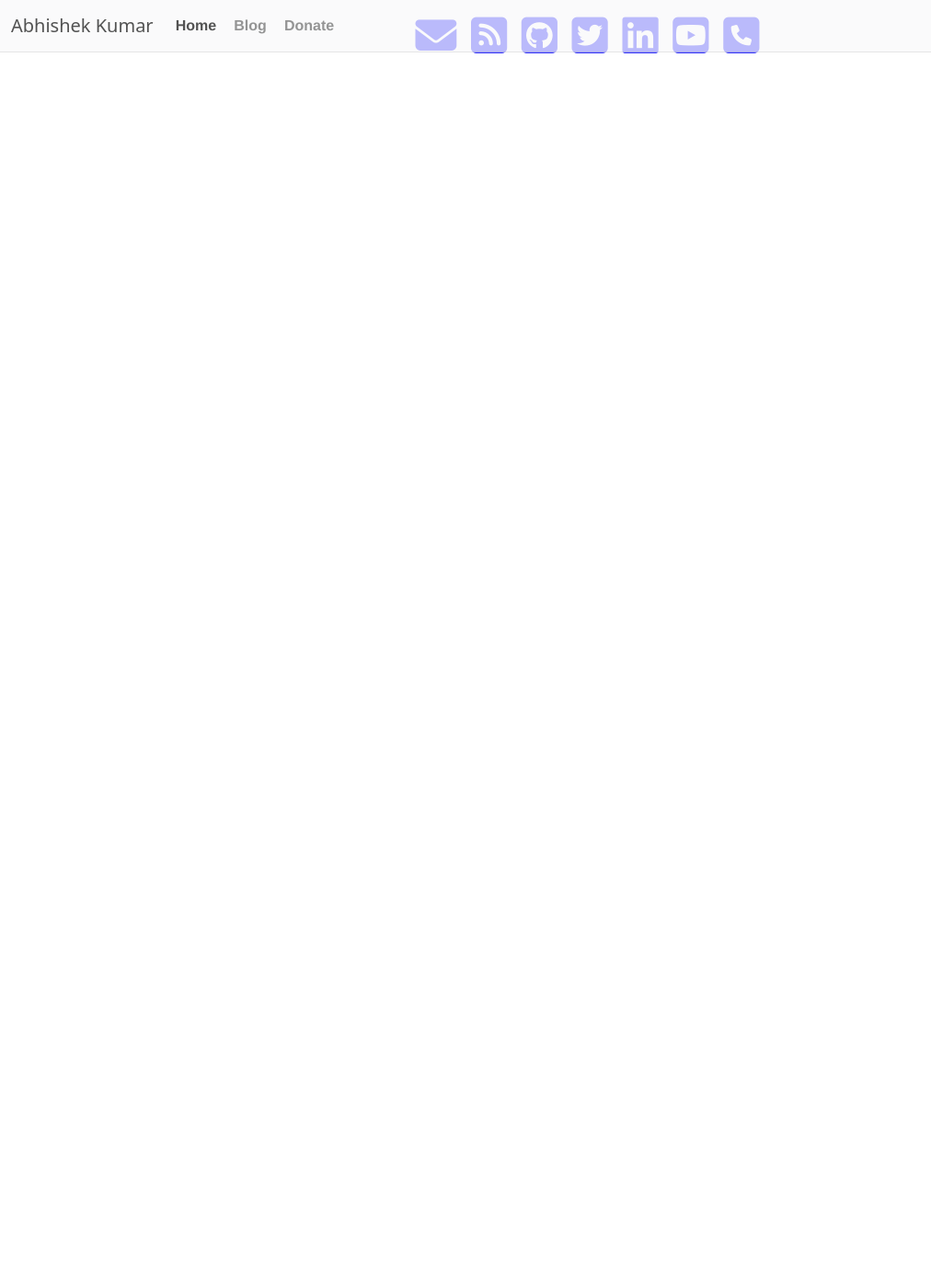
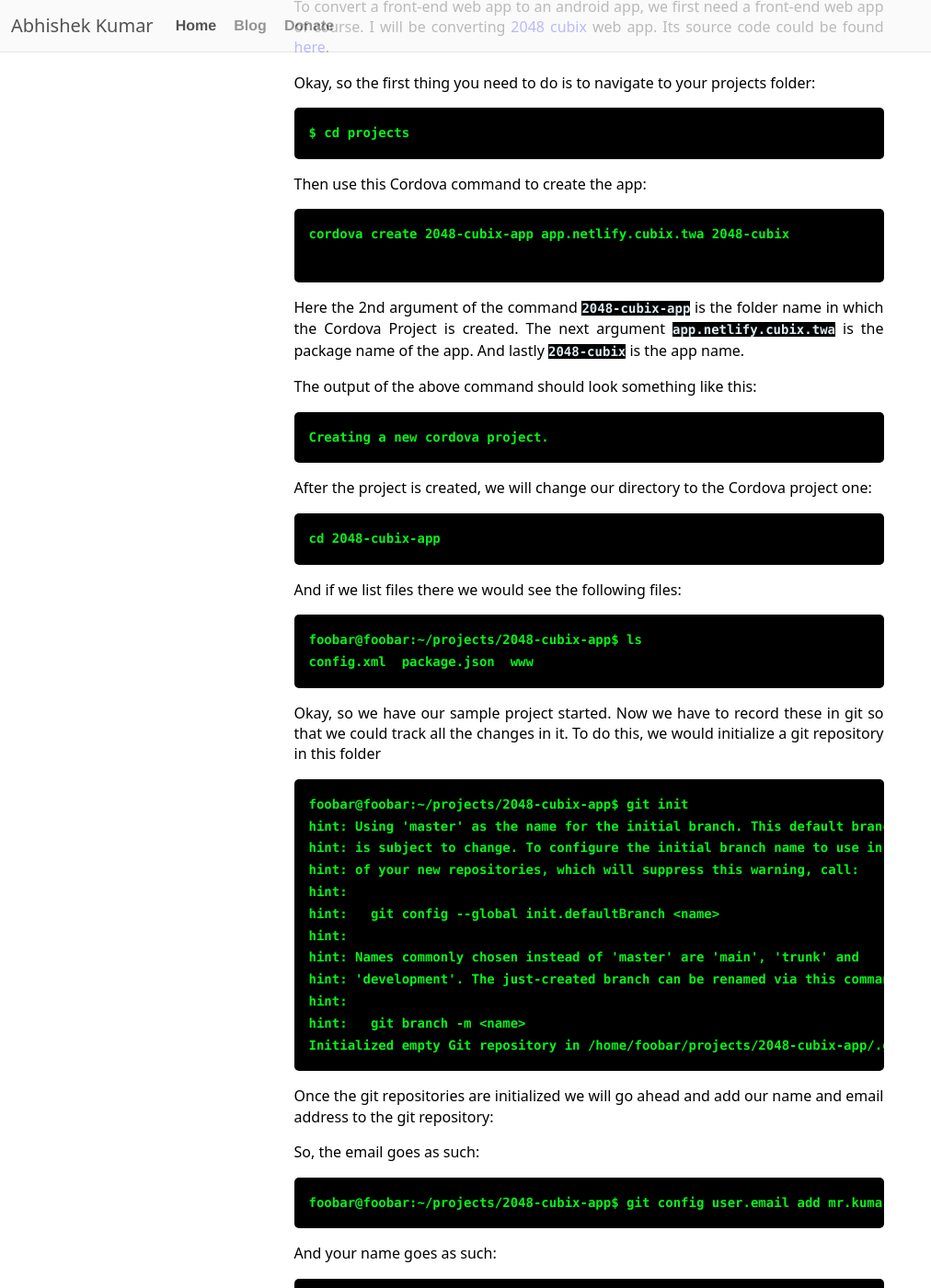
Before and after one commit to Mr-Kumar-Abhishek/brain-beats-blog, a Jekyll site: the page built from _posts/2022-05-01-how-to-convert-frontend-web-app-to -android-app-using-cordova.md, in a window 1280 px wide and 1400 px high, scrolled down 398 px. Shown: the whole window at 92% size, without its empty margins (0-1012 px from the left). Built offline with Jekyll 4.4.1, drawn with Linux system fonts in a browser that asks for light colours; nearby versions of some CDN libraries; a script that is not in the unit is left out; comment, search, counter and statistics services are not loaded; before the commit the page ends 900 px from its top, so only the background shows below that; some of the changed text lies outside the part shown.

Commit message:
include text till initialization of the project

````diff
--- a/_posts/2022-05-01-how-to-convert-frontend-web-app-to -android-app-using-cordova.md
+++ b/_posts/2022-05-01-how-to-convert-frontend-web-app-to -android-app-using-cordova.md
@@ -14,7 +14,99 @@ date: 2022-05-01
 keywords: Abhishek Kumar, Software Developer, android, development, android development, gradle, npm, nvm, javascript, java, guide, tutorial, HTML, CSS
 
 ---
-
 Hi, in this tutorial I will convert a frontend web app made from HTML, CSS, and Javascript to an android app that could be published to the google play store via Cordova.
 
+
 If you don't know how to set up Cordova, [refer to my previous article.](../../../2022/04/30/how-to-setup-cordova-in-xubuntu-or-ubuntu-for-android-development-full-guide)
+
+To convert a front-end web app to an android app, we first need a front-end web app of course. I will be converting [2048 cubix](https://2048-cubix.netlify.app/) web app. Its source code could be found [here](https://github.com/Mr-Kumar-Abhishek/2048-cubix).
+
+Okay, so the first thing you need to do is to navigate to your projects folder:
+
+```
+$ cd projects
+```
+
+Then use this Cordova command to create the app:
+
+```
+cordova create 2048-cubix-app app.netlify.cubix.twa 2048-cubix
+
+```
+
+Here the 2nd argument of the command `2048-cubix-app` is the folder name in which the Cordova Project is created.  The next argument `app.netlify.cubix.twa` is the package name of the app. And lastly `2048-cubix` is the app name.
+
+The output of the above command should look something like this:
+
+```
+Creating a new cordova project.
+```
+
+After the project is created, we will change our directory to the Cordova project one:
+
+```
+cd 2048-cubix-app
+```
+
+And if we list files there we would see the following files:
+
+```
+foobar@foobar:~/projects/2048-cubix-app$ ls
+config.xml  package.json  www
+```
+
+Okay, so we have our sample project started. Now we have to record these in git so that we could track all the changes in it.
+To do this, we would initialize a git repository in this folder
+
+```
+foobar@foobar:~/projects/2048-cubix-app$ git init
+hint: Using 'master' as the name for the initial branch. This default branch name
+hint: is subject to change. To configure the initial branch name to use in all
+hint: of your new repositories, which will suppress this warning, call:
+hint:
+hint: 	git config --global init.defaultBranch <name>
+hint:
+hint: Names commonly chosen instead of 'master' are 'main', 'trunk' and
+hint: 'development'. The just-created branch can be renamed via this command:
+hint:
+hint: 	git branch -m <name>
+Initialized empty Git repository in /home/foobar/projects/2048-cubix-app/.git/
+```
+
+Once the git repositories are initialized we will go ahead and add our name and email address to the git repository:
+
+So, the email goes as such:
+```
+foobar@foobar:~/projects/2048-cubix-app$ git config user.email add mr.kumar.abhishek@email.com
+```
+
+And your name goes as such:
+
+```
+foobar@foobar:~/projects/2048-cubix-app$ git config user.name 'Abhishek Kumar'
+```
+
+As these are done we need to add all the files for tracking to make the first commit:
+
+```
+$ git add -A
+```
+
+Then we will go ahead and do our first commit to the project:
+
+```
+foobar@foobar:~/projects/2048-cubix-app$ git commit -m 'initial commit'
+[master (root-commit) f460ba1] initial commit
+ 7 files changed, 241 insertions(+)
+ create mode 100644 .gitignore
+ create mode 100644 config.xml
+ create mode 100644 package.json
+ create mode 100644 www/css/index.css
+ create mode 100644 www/img/logo.png
+ create mode 100644 www/index.html
+ create mode 100644 www/js/index.js
+```
+
+Next, we have to make a git repository in the git hosting service and push the commit there. I will be using [Github](https://github.com) for this.
+
+So after you have made an account on Github, go to your dashboard and click on the "new" button:
````
